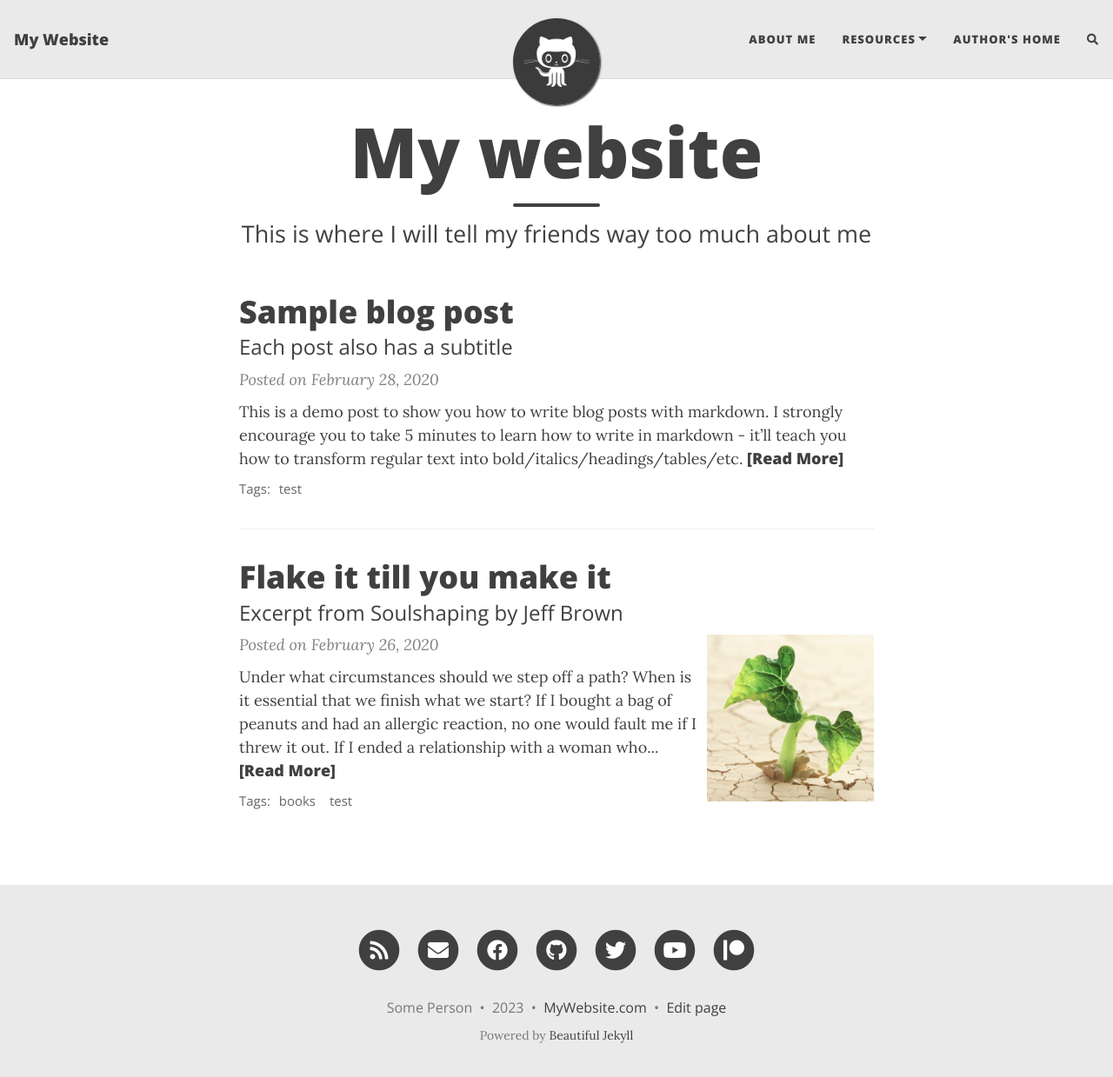
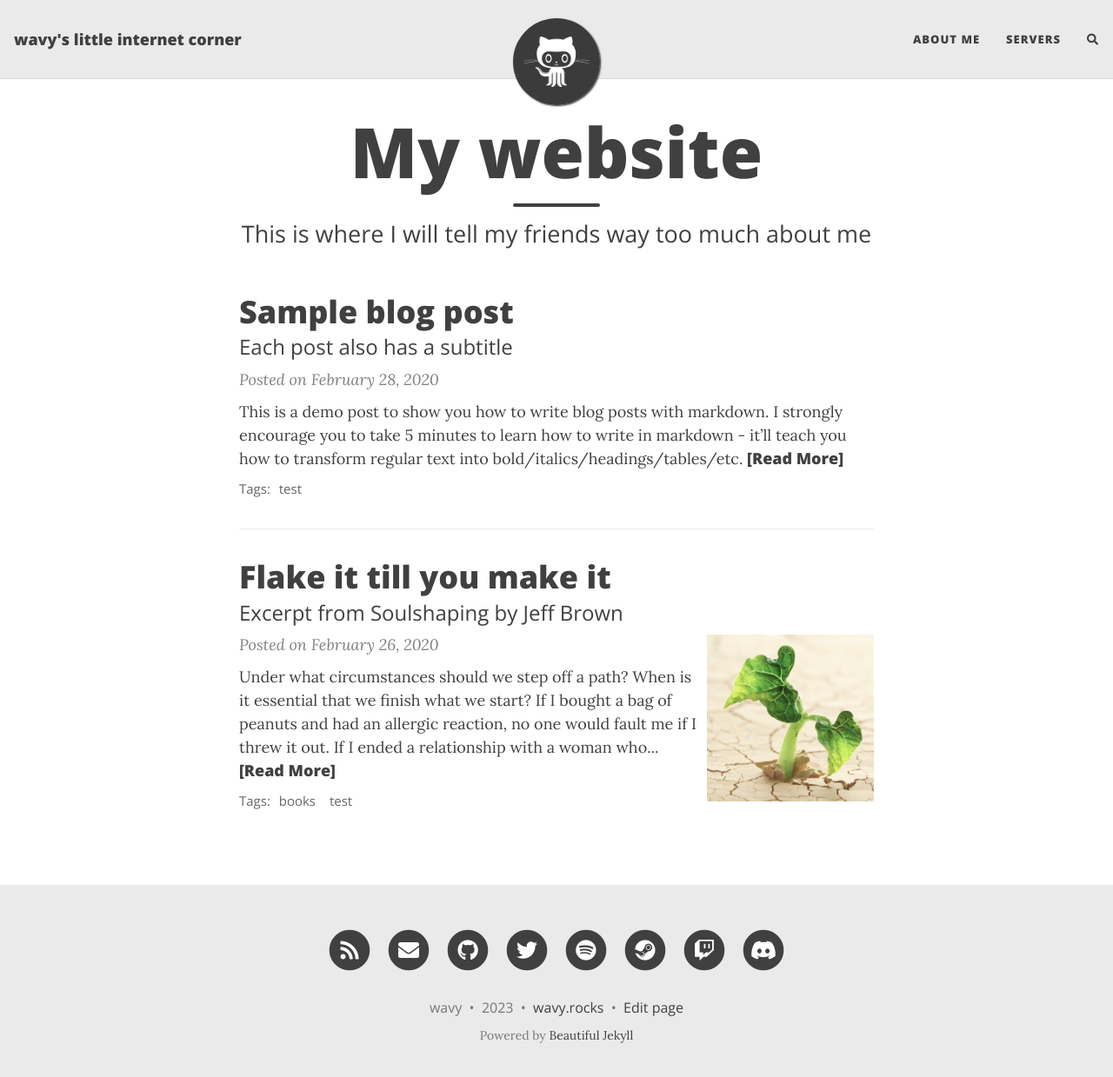
Before and after one commit to wavester/site, a Jekyll site: the page built from index.html, in a window 1280 px wide and 1252 px high. Shown: the top 1239 px of the window at 87% size. Built offline with Jekyll 4.4.1, drawn with Linux system fonts in a browser that asks for light colours; nearby versions of some CDN libraries; the list of posts is cut into pages by our own code; comment, search, counter and statistics services are not loaded; some of the changed lines change nothing that is shown.

Commit message:
Update _config.yml

```diff
--- a/_config.yml
+++ b/_config.yml
@@ -1,130 +1,45 @@
-###########################################################
-### Welcome to Beautiful Jekyll!
-### This config file is meant for settings that affect your entire website. When you first
-### set up your website you should go through all these settings and edit them, but after
-### the initial set up you won't need to come back to this file often.
-###########################################################
-
-############################
-# --- Required options --- #
-############################
-
-# Name of website
-title: My Website
-
-# Your name to show in the footer
-author: Some Person
-
-###############################################
-# --- List of links in the navigation bar --- #
-###############################################
-
+title: wavy's little internet corner
+author: wavy
 navbar-links:
-  About Me: "aboutme"
-  Resources:
-    - Beautiful Jekyll: "https://beautifuljekyll.com"
-    - Learn markdown: "https://www.markdowntutorial.com/"
-  Author's home: "https://deanattali.com"
-
-################
-# --- Logo --- #
-################
-
+  about me: "aboutme"
+  servers: "servers"
 # Image to show in the navigation bar - works best with a square image
 # Remove this parameter if you don't want an image in the navbar
 avatar: "/assets/img/avatar-icon.png"
-
-# By default, the image is cut into a circle. You can disable this behaviour by setting 'round-avatar: false'
 round-avatar: true
-
 # If you want to have an image logo in the top-left corner instead of having the title of the website,
 # then specify the following parameter
 #title-img: /path/to/image
+social-network-links:
+  email: "info@wavy.rocks"
+  rss: true
+  github: wavester
+  twitter: wavygoodgravy
+  steam: wavester
+  twitch: wavyconfirmed
+  spotify: fp2lfj90gip6gqti921c7gidl
+  discord: "invite/AUHcAgNP9P"
+rss-description: RSS feed for people that are too cool for web based blogs.
 
-
-#####################################
-# --- Footer social media links --- #
-#####################################
-
-# Select the social network links that you want to show in the footer.
-# Uncomment the links you want to show and add your information to each one.
-social-network-links:
-  email: "someone@example.com"
-  rss: true  # remove this line if you don't want to show an RSS link at the bottom
-  facebook: deanattali
-  github: daattali
-  twitter: daattali
-  patreon: DeanAttali
-  youtube: c/daattali
-#  medium: yourname
-#  reddit: yourname
-#  linkedin: daattali
-#  xing: yourname
-#  stackoverflow: "3943160/daattali"
-#  snapchat: deanat78
-#  instagram: deanat78
-#  spotify: yourname
-#  telephone: +14159998888
-#  steam: deanat78
-#  twitch: yourname
-#  yelp: yourname
-#  telegram: yourname
-#  calendly: yourname
-#  mastodon: instance.url/@username
-#  ORCID: your ORCID ID
-#  google-scholar: your google scholar
-#  discord: "invite_code" or "users/userid" or "invite/invite_code"
-#  kaggle: yourname
-#  hackerrank: yourname
-
-# If you want your website to generate an RSS feed, provide a description
-# The URL for the feed will be https://<your_website>/feed.xml
-rss-description: This website is a virtual proof that I'm awesome
-
-###########################
-# --- General options --- #
-###########################
-
-# Select which social network share links to show in posts
 share-links-active:
-  twitter: true
-  facebook: true
-  linkedin: true
+  twitter: false
+  facebook: false
+  linkedin: false
   vk: false
 
-# How to display the link to your website in the footer
-# Remove this if you don't want a link in the footer
-url-pretty: "MyWebsite.com"
+url-pretty: "wavy.rocks"
 
-# Excerpt word length - Truncate the excerpt of each post on the feed page to the specified number of words
 excerpt_length: 50
 
-# Whether or not to show an excerpt for every blog post in the feed page
 feed_show_excerpt: true
 
-# Whether or not to show a list of tags below each post preview in the feed page
 feed_show_tags: true
 
-# Add a search button to the navbar
 post_search: true
 
-# Add a button in the footer to edit the current page. Only works if your website is hosted on GitHub
 edit_page_button: true
 
-# Allow sub-menu items (second-level navigation menu items) to be longer than the top-level menu
-# If this setting is off, then long sub-menu words might get cut off
-# See https://github.com/daattali/beautiful-jekyll/issues/765 to understand the issue this setting can solve
 navbar-var-length: false
-
-# The keywords to associate with your website, for SEO purposes
-#keywords: "my,list,of,keywords"
-
-######################################
-# --- Colours / background image --- #
-######################################
-
-# Personalize the colours in your website. Colour values can be any valid CSS colour
-
 navbar-col: "#EAEAEA"
 navbar-text-col: "#404040"
 navbar-border-col: "#DDDDDD"
@@ -136,9 +51,6 @@ footer-col: "#EAEAEA"
 footer-text-col: "#777777"
 footer-link-col: "#404040"
 footer-hover-col: "#0085A1"
-
-# Alternatively, the navbar, footer, and page background can be set to an image
-# instead of colour
 
 #navbar-img: "/assets/img/bgimage.png"
 #footer-img: "/assets/img/bgimage.png"
@@ -249,7 +161,7 @@ date_format: "%B %-d, %Y"
 #################################################################################
 
 # Output options (more information on Jekyll's site)
-timezone: "America/Toronto"
+timezone: "Europe/Amsterdam"
 markdown: kramdown
 highlighter: rouge
 permalink: /:year-:month-:day-:title/
```
